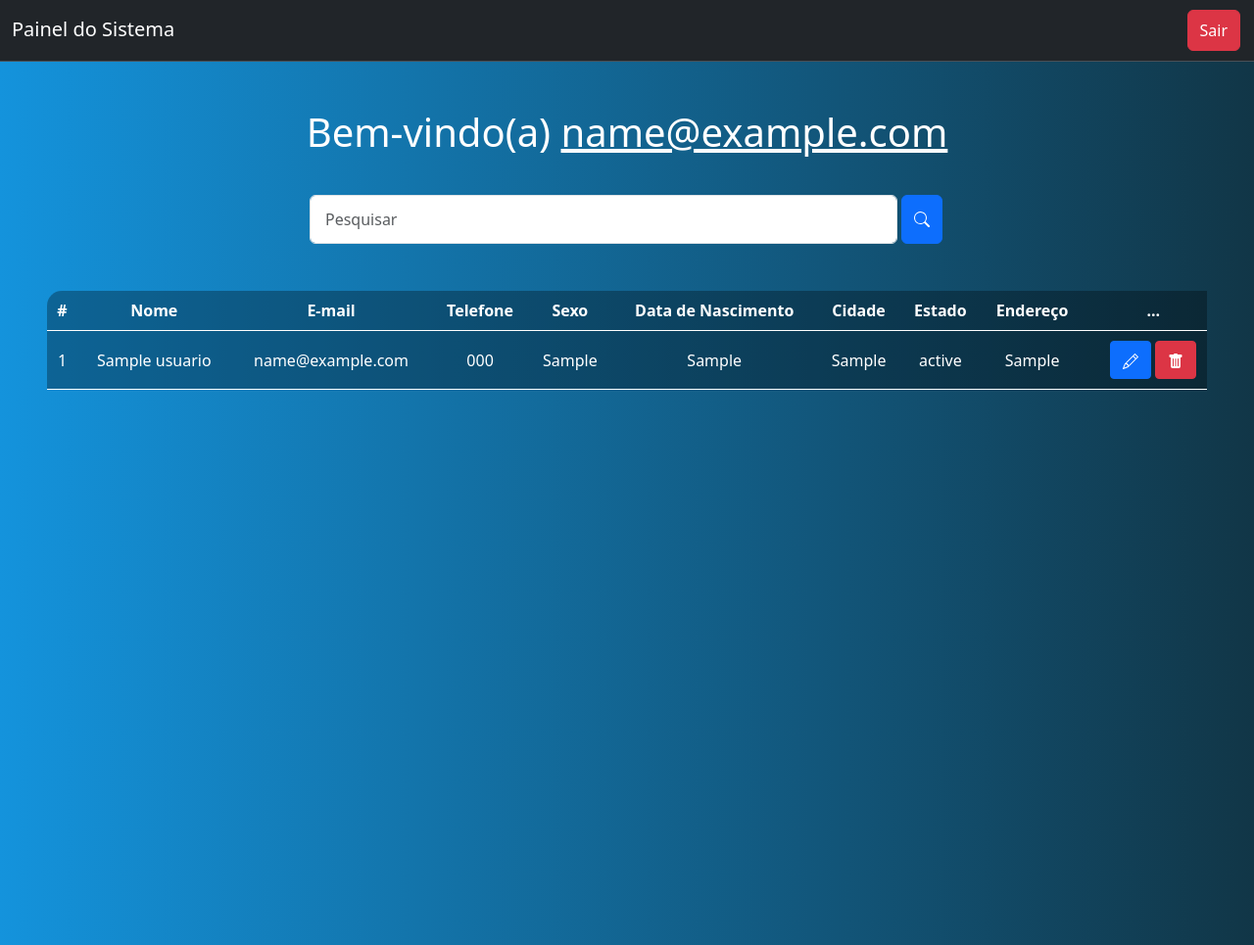
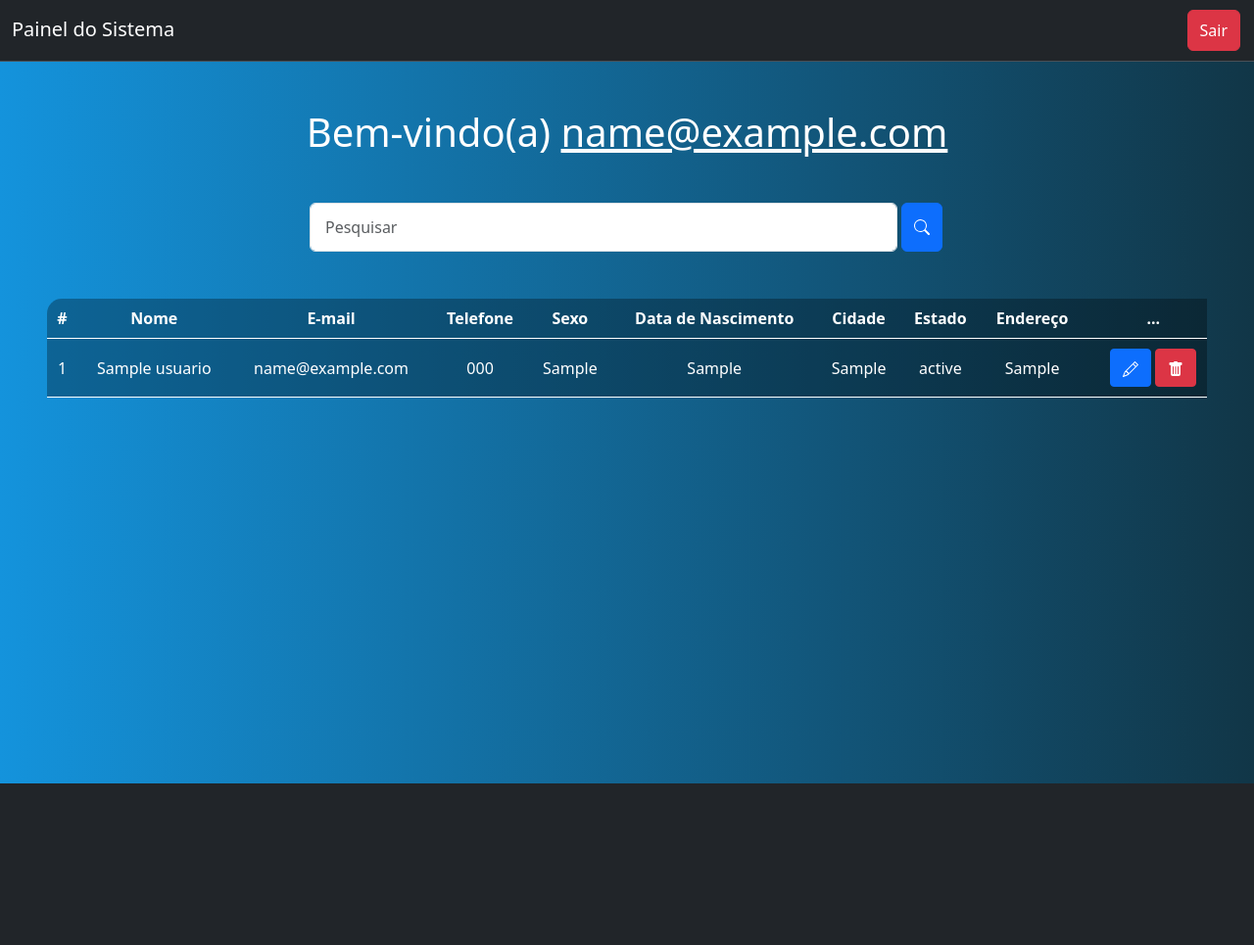
Before and after one commit to AndreGabrielHenrique/SistemadeCadastro, a PHP site: page /sistema.php in a window 1280 px wide. Shown: the whole page at 98% size. After the commit the page ends 800 px from the top, so only its background shows below. Run offline with PHP 8.4, Linux system fonts and the light colour scheme; the visitor is signed in with stand-in values (Sample User, id 1); tables that the repository leaves empty or names only in its code hold one stand-in row (values such as "Sample post").

Commit message:
Adjusting the istema.php layout and adding BD.sql

```diff
--- a/sistema.php
+++ b/sistema.php
@@ -78,8 +78,10 @@
         body {
             background: linear-gradient(to right, rgb(20, 147, 220), rgb(17, 54, 71)) no-repeat fixed;
             color: white;
-            overflow-y: auto; /* Habilita scroll vertical */
             overflow-x: hidden; /* Desabilita scroll horizontal */
+            display: flex; /* Flexbox para layout */
+            flex-direction: column; /* Layout flexível */
+            min-height: 100vh; /* Garante que o corpo ocupe toda a altura da tela */
         }
 
         /* Estilização da barra de navegação */
@@ -90,8 +92,9 @@
 
         /* Container da tabela com scroll */
         .table-container {
-            height: calc(100vh - 180px); /* Calcula altura dinâmica */
+            height: auto; /* Altura automática para o container */
             overflow: auto; /* Habilita scroll vertical e horizontal */
+            max-height: 75vh; /* Altura máxima para manter a responsividade */
             margin: 20px; /* Margem externa */
 
             /* Esconde a barra de scroll */
@@ -179,6 +182,7 @@
             .table-container {
                 margin: 10px; /* Reduz margem */
                 height: calc(100vh - 160px); /* Ajuste de altura */
+                max-height: 65vh; /* Altura máxima menor para dispositivos móveis */
             }
 
             .box-search {
```
Also changed, not shown: 1 other file.
